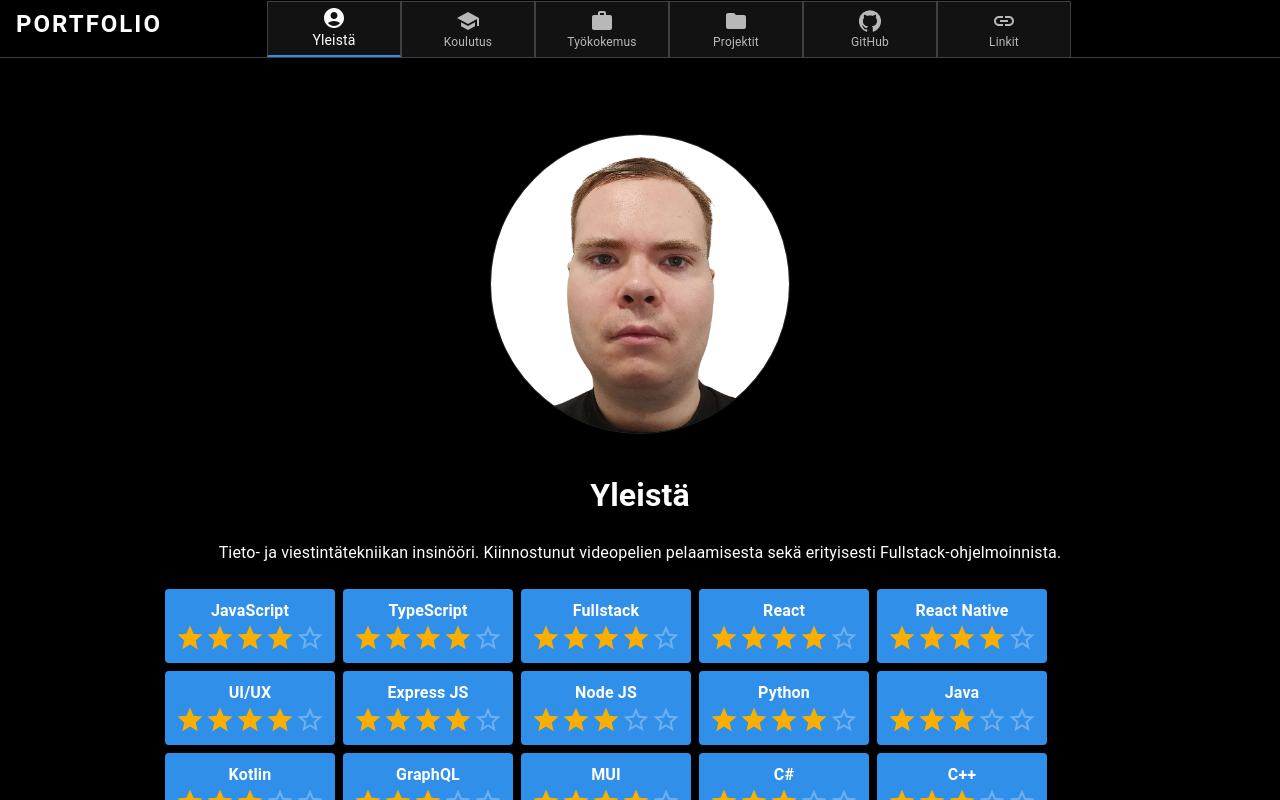
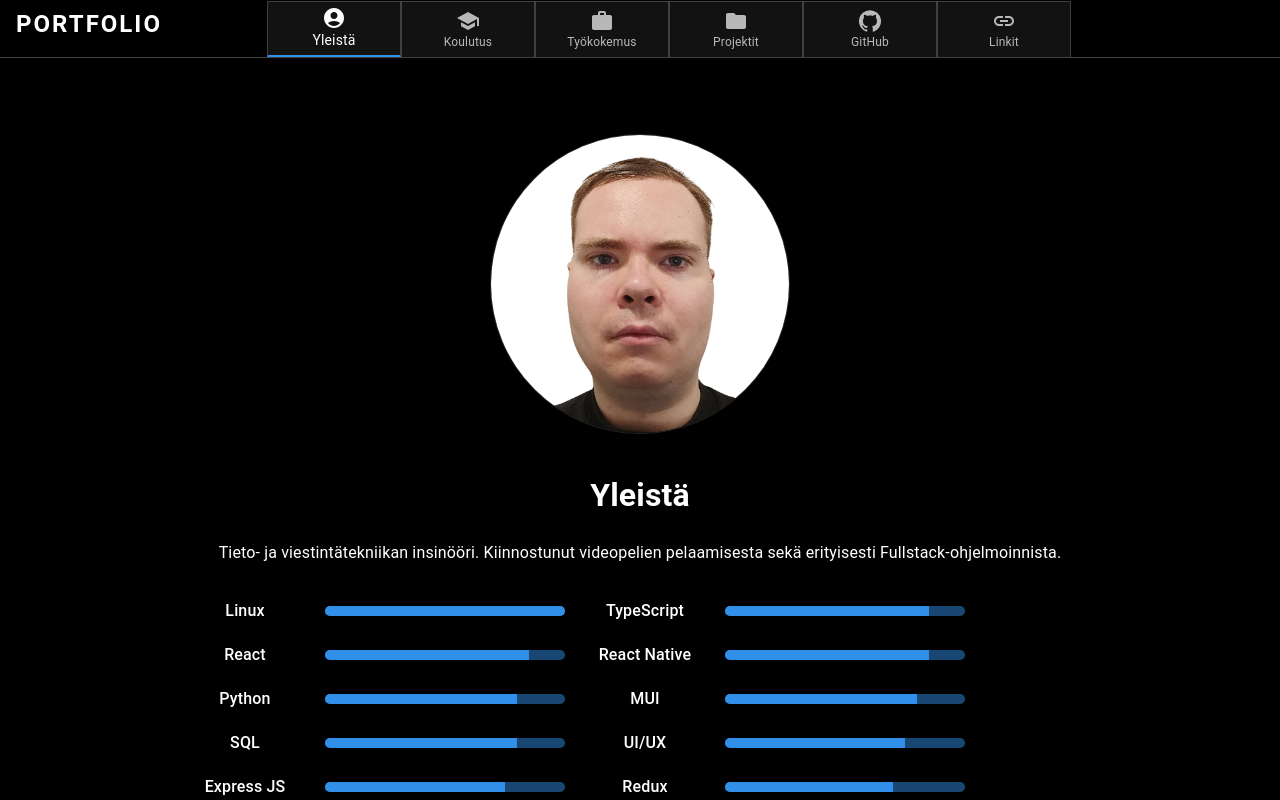
Before and after one commit to JeztC/jeztc.github.io, a React (Vite) app: page / in a window 1280 px wide. Shown: the top 800 px of the page. Built offline with nearby package versions, Linux system fonts and the light colour scheme; some icons are missing.

Commit message:
style: change about skills

```diff
--- a/src/components/About.tsx
+++ b/src/components/About.tsx
@@ -1,5 +1,5 @@
 import React from "react";
-import { Badge, Rating } from "@mui/material";
+import {Badge, Box, LinearProgress, Rating, Typography} from "@mui/material";
 import { skillsList } from "../data";
 import { useTranslation } from "react-i18next";
 import { styled } from "@mui/material/styles";
@@ -26,6 +26,22 @@ const SkillBox = styled('div')`
     margin-bottom: 8px;
     padding: 10px;
     text-align: center;
+`;
+
+const SkillContainer = styled(Box)`
+  display: flex;
+  align-items: center;
+  justify-content: space-between;
+  padding: 10px 0;
+  width: 100%;
+  max-width: 400px;
+`;
+
+// SkillLabel: The text label for the skill title
+const SkillLabel = styled(Typography)`
+  font-size: 16px;
+  font-weight: 500;
+  flex: 1;
 `;
 
 const AvatarContainer = styled('img')`
@@ -88,17 +104,18 @@ const About: React.FC = () => {
                 <p>{t('about_desc')}</p>
                 <SkillsContainer>
                     <SkillsColumn>
-                        {skillsList.map(skill => (
-                            <SkillBox key={skill.title}>
-                                {skill.title}
-                                <Rating
-                                    value={skill.value * 5}
-                                    precision={1}
-                                    size="large"
-                                    readOnly
-                                />
-                            </SkillBox>
-                        ))}
+                        {skillsList
+                            .sort((a, b) => b.value - a.value)
+                            .map(skill => (
+                                <SkillContainer key={skill.title}>
+                                    <SkillLabel>{skill.title}</SkillLabel>
+                                    <LinearProgress
+                                        variant="determinate"
+                                        value={skill.value * 100}
+                                        sx={{ width: '60%', height: 10, borderRadius: 5 }}
+                                    />
+                                </SkillContainer>
+                            ))}
                     </SkillsColumn>
                 </SkillsContainer>
             </AboutContainer>
--- a/src/data.tsx
+++ b/src/data.tsx
@@ -3,15 +3,13 @@ const jobs = [
 ];
 
 const skillsList = [
-    { title: 'JavaScript', value: 0.85 },
     { title: 'TypeScript', value: 0.85 },
-    { title: 'Fullstack', value: 0.85 },
-    { title: 'React', value: 0.75 },
-    { title: 'React Native', value: 0.75 },
+    { title: 'React', value: 0.85 },
+    { title: 'React Native', value: 0.85 },
     { title: 'UI/UX', value: 0.75 },
     { title: 'Express JS ', value: 0.75 },
     { title: 'Node JS ', value: 0.60 },
-    { title: 'Python', value: 0.70 },
+    { title: 'Python', value: 0.80 },
     { title: 'Java', value: 0.5 },
     { title: 'Kotlin', value: 0.5 },
     { title: 'GraphQL', value: 0.5 },
@@ -20,10 +18,10 @@ const skillsList = [
     { title: 'C++', value: 0.50 },
     { title: 'SQL', value: 0.80 },
     { title: 'Linux', value: 1 },
-    { title: 'Redux ', value: 0.70 },
+    { title: 'Redux', value: 0.70 },
     { title: 'MongoDB ', value: 0.70 },
     { title: 'Cypress & Jest ', value: 0.70 },
-    { title: 'CI/CD', value: 0.70 },
+    { title: 'CI/CD & Github Actions', value: 0.70 },
     { title: 'CCNA', value: 0.60 },
 ]
 
```
Also changed, not shown: 1 other file (tests, documents, lock files or other folders).
